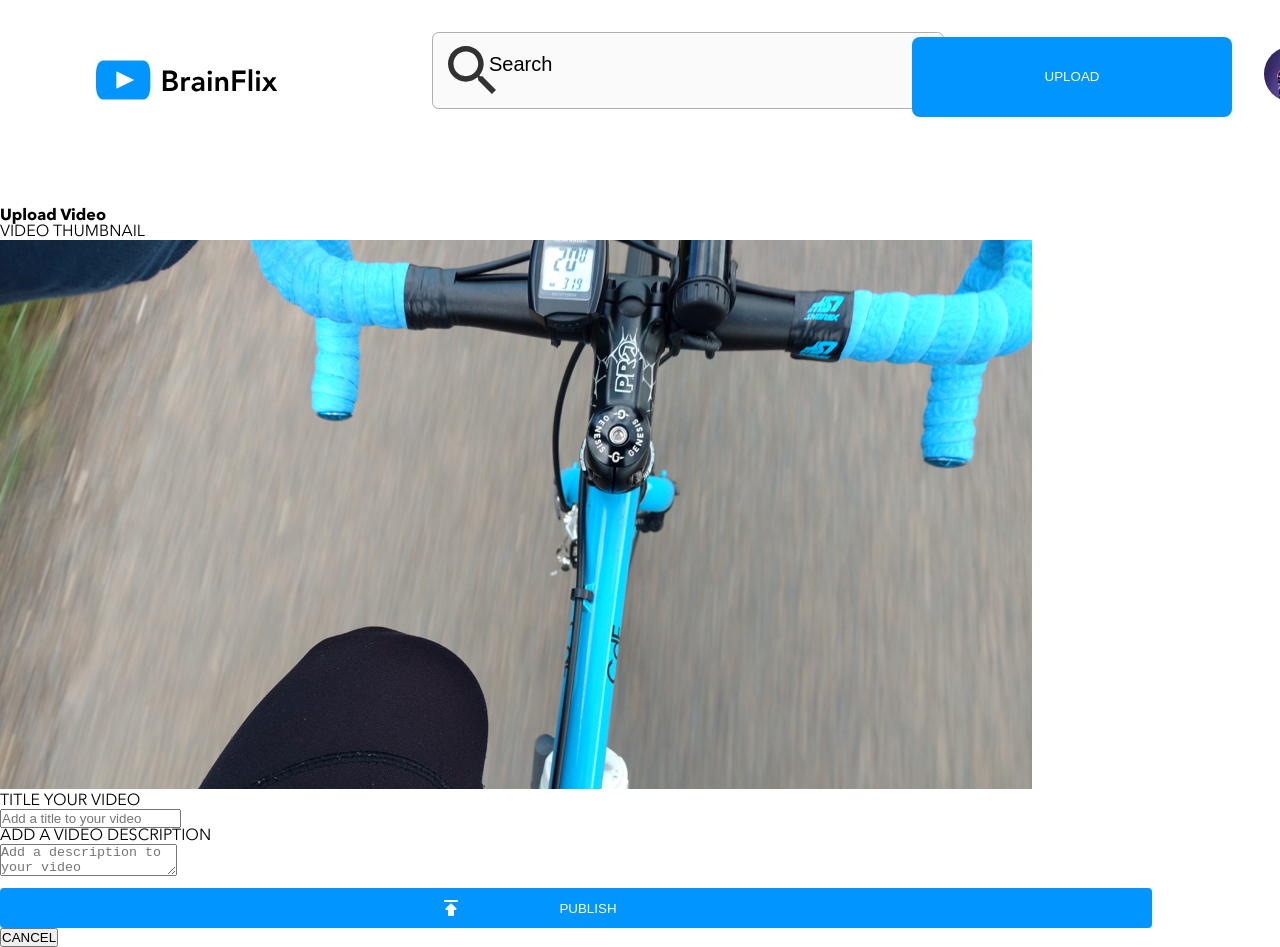
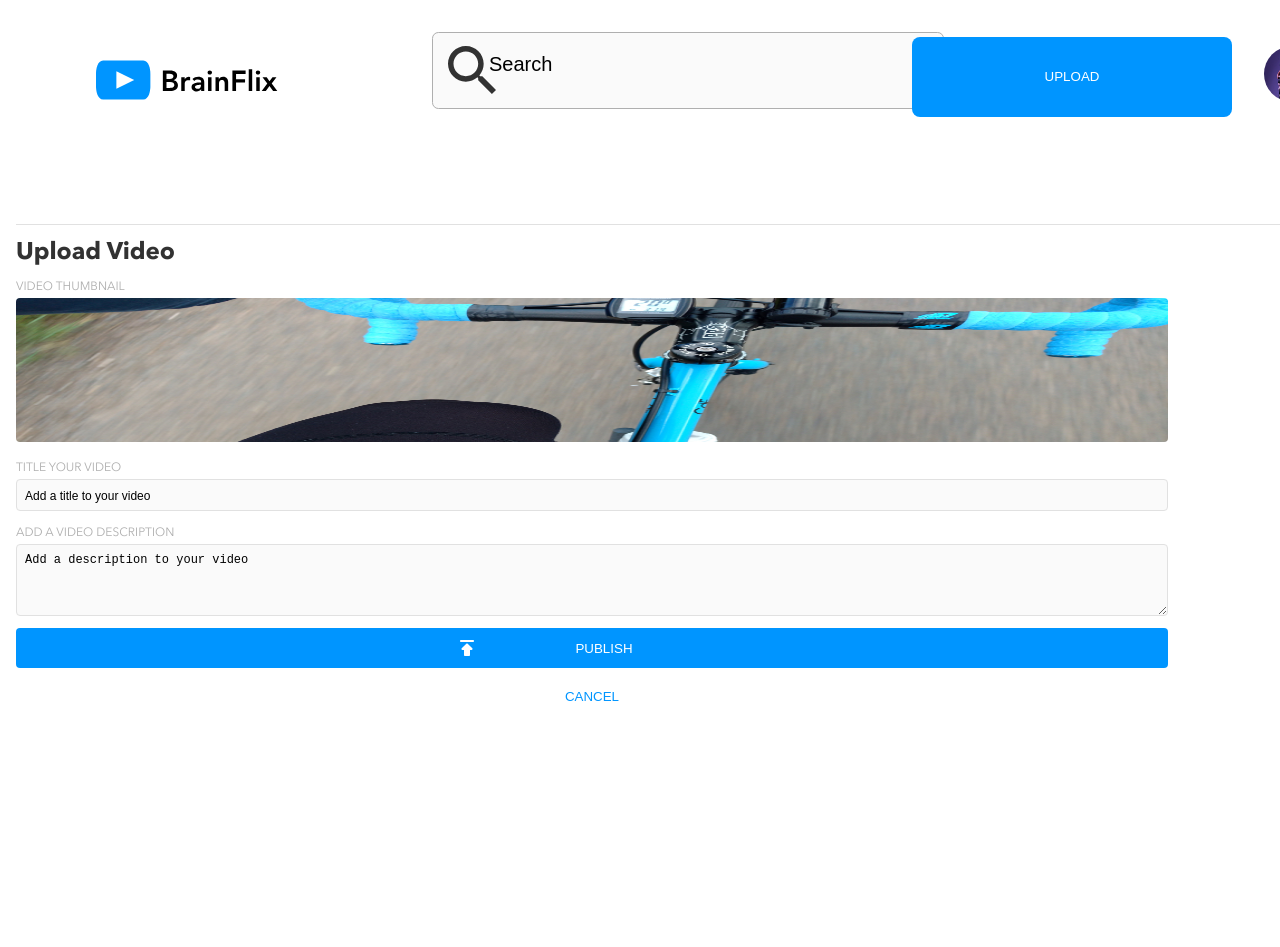
Before and after one commit to javeria731/Javeria-Aamir-Brainflix, a React (Create React App) app: page /Upload in a window 1280 px wide. Shown: the top 947 px of the page. After the commit the page ends 800 px from the top, so only its background shows below. Built offline with nearby package versions, Linux system fonts and the light colour scheme.

Commit message:
Working on linking

```diff
--- a/src/Components/Video/Video.js
+++ b/src/Components/Video/Video.js
@@ -12,7 +12,7 @@ const VideoList = (props) => {
     <div className="VideoList__container">
       {/* Render the list of video items */}
       {props.videos.map((video, index) => (
-        <VideoListItem key={video.id} video={video} onClick={() => handleVideoItemClick(index)} />
+        <VideoListItem key={video.id} video={video} handleVideoClick={() => handleVideoItemClick(index)} />
       ))}
     </div>
   );
--- a/src/pages/Upload/index.js
+++ b/src/pages/Upload/index.js
@@ -1,3 +1,7 @@
+
+import "./upload.scss";
+
+
 import React from 'react';
 import videoThumbNail from '../../assets/Images/Upload-video-preview.jpg';
 
@@ -7,7 +11,6 @@ import { useNavigate } from 'react-router-dom';
 import { useState } from 'react';
 import { ToastContainer, toast } from 'react-toastify';
 import 'react-toastify/dist/ReactToastify.css';
-import "./upload.scss";
 
 function Upload() {
   const navigate = useNavigate();
--- a/src/pages/Upload/upload.scss
+++ b/src/pages/Upload/upload.scss
@@ -3,7 +3,7 @@
 @import '../../styles/partials/global';
 @import '../../styles/partials//mixins';
 
-.videoThumnNail{
+.videoThumbnail{
 
    width: 100%;
    margin: 1rem;
@@ -95,8 +95,9 @@
     }
 
 }
-.Cancelbutton
+.CancelButton
 {
+  background-color: red;
     display: flex;
     align-items: center;
     justify-content: center;
```
